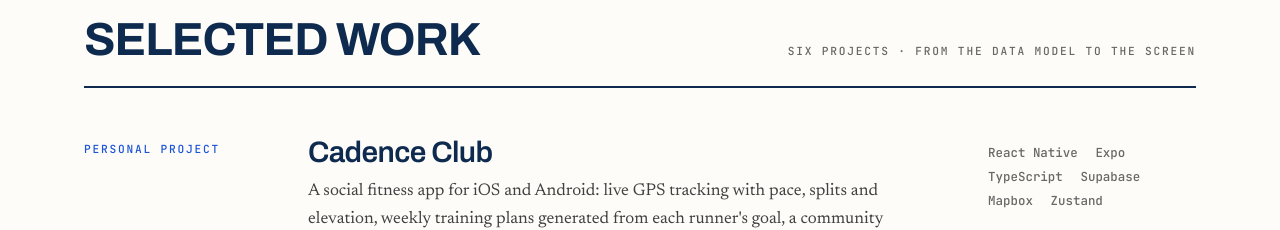
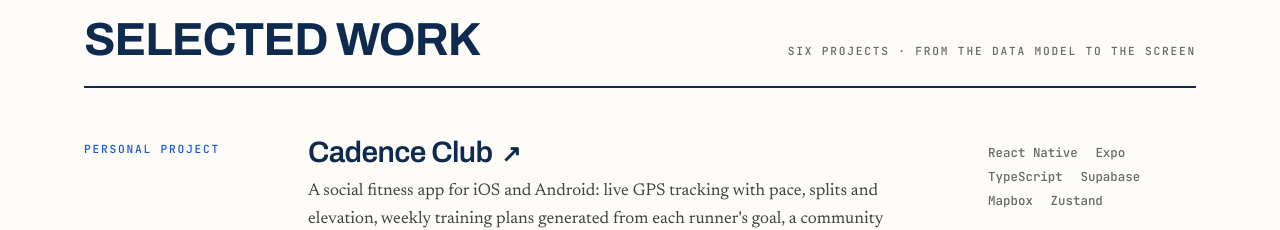
Before and after one commit to akcelgraca/portfolio, a Next.js app: page / in a window 1280 px wide. Shown: the part 1360-1590 px from the top of the page. Built offline with nearby package versions, Linux system fonts and the light colour scheme.

Commit message:
ligar o Cadence Club ao repositório, agora público

```diff
--- a/app/data.ts
+++ b/app/data.ts
@@ -25,8 +25,7 @@ export const projects = [
     title: "Cadence Club",
     desc: "A social fitness app for iOS and Android: live GPS tracking with pace, splits and elevation, weekly training plans generated from each runner's goal, a community feed, and route building on Mapbox. Supabase carries auth, data and storage; activities sync to Apple Health and Health Connect, and queue on the device when the signal drops.",
     tech: ["React Native", "Expo", "TypeScript", "Supabase", "Mapbox", "Zustand"],
-    // repositório privado — pôr o URL aqui quando ficar público
-    repo: "",
+    repo: "https://github.com/akcelgraca/cadence-club",
   },
   {
     course: "Databases",
```
